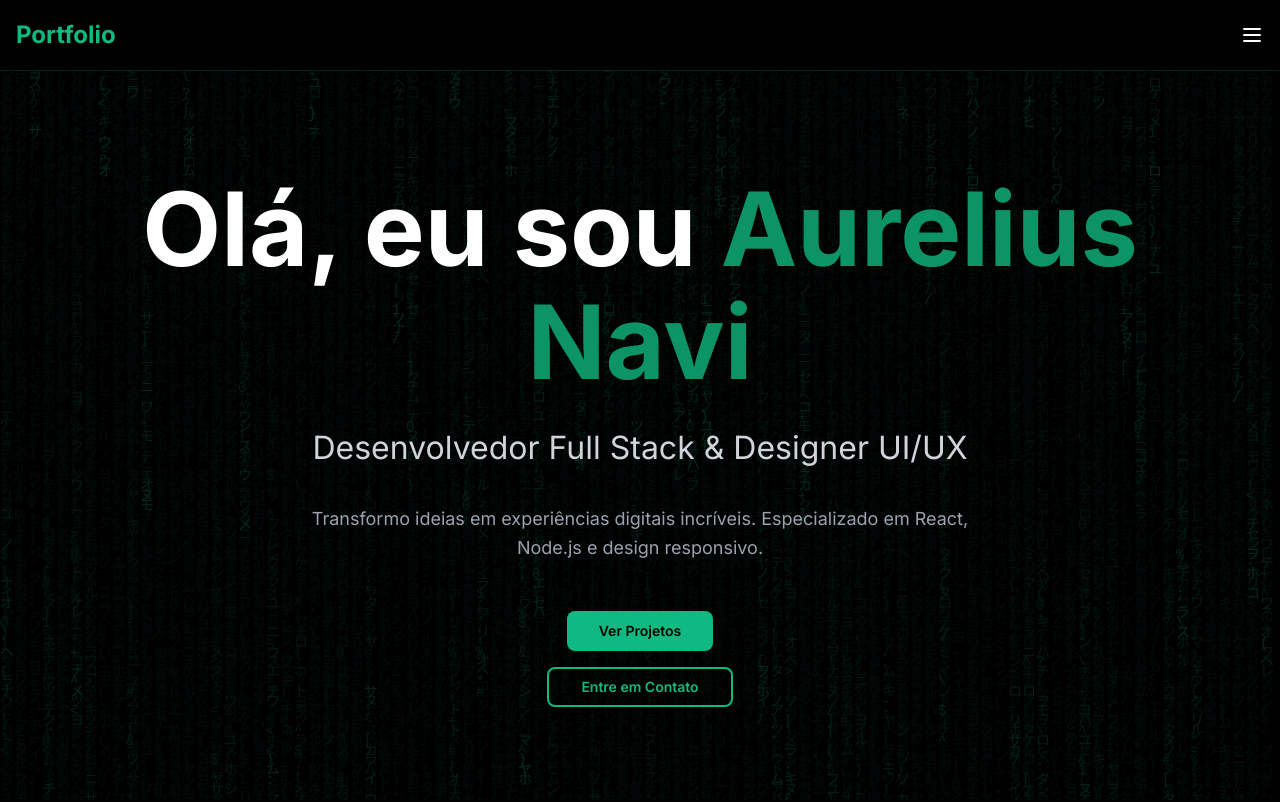
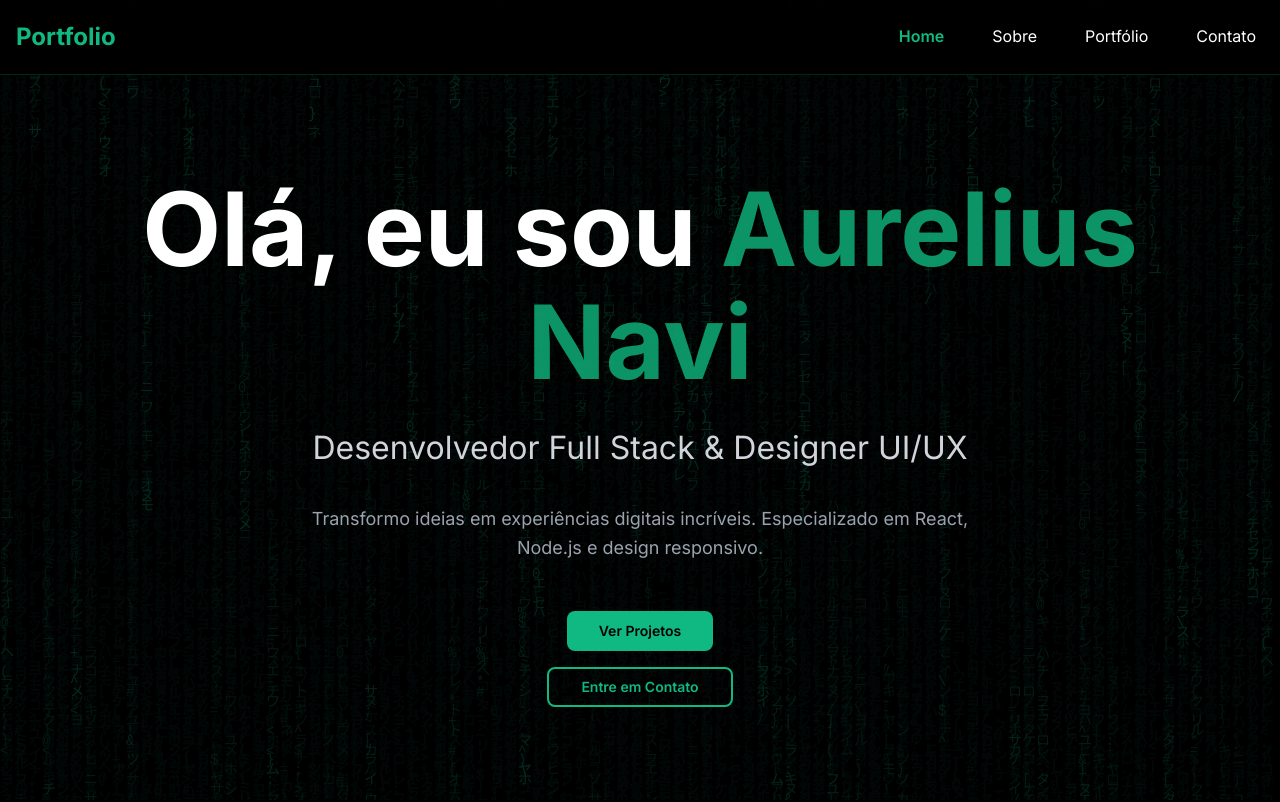
Before and after one commit to aureliusn12/Portfolio, a Next.js app: page / in a window 1280 px wide. Shown: the top 802 px of the page. Built offline with nearby package versions, Linux system fonts and the light colour scheme.

Commit message:
refatoraçao do codigo e estruturaçao de alguns arquivos

```diff
--- a/src/components/AboutSection.tsx
+++ b/src/components/AboutSection.tsx
@@ -1,8 +1,8 @@
 "use client"
 
 import { SkillCard } from "./SkillCard"
-import { personalInfo } from "@/data/personalInfo"
-import { skills } from "@/data/skills"
+import { personalInfo } from "../data/personalInfo"
+import { skills } from "../data/skills"
 
 export const AboutSection = () => {
   return (
--- a/src/components/Footer.tsx
+++ b/src/components/Footer.tsx
@@ -1,6 +1,6 @@
 "use client"
 
-import { personalInfo } from "@/data/personalInfo"
+import { personalInfo } from "../data/personalInfo"
 
 export const Footer = () => {
   return (
@@ -11,7 +11,7 @@ export const Footer = () => {
       }}
     >
       <div style={{ maxWidth: "96rem", margin: "0 auto", textAlign: "center" }}>
-        <p style={{ color: "#9ca3af" }}>© 2024 {personalInfo.name}. Todos os direitos reservados.</p>
+        <p style={{ color: "#9ca3af" }}>© 2025 {personalInfo.name}. Todos os direitos reservados.</p>
       </div>
     </footer>
   )
--- a/src/components/HeroSection.tsx
+++ b/src/components/HeroSection.tsx
@@ -1,7 +1,7 @@
 "use client"
 
-import { Button } from "@/components/ui/button"
-import { personalInfo } from "@/data/personalInfo"
+import { Button } from "../components/ui/button"
+import { personalInfo } from "../data/personalInfo"
 
 interface HeroSectionProps {
   scrollToSection: (sectionId: string) => void
@@ -82,12 +82,14 @@ export const HeroSection = ({ scrollToSection }: HeroSectionProps) => {
                 transform: "scale(1)",
               }}
               onMouseEnter={(e) => {
-                e.target.style.backgroundColor = "#059669"
-                e.target.style.transform = "scale(1.05)"
+                const target = e.target as HTMLButtonElement
+                target.style.backgroundColor = "#059669"
+                target.style.transform = "scale(1.05)"
               }}
               onMouseLeave={(e) => {
-                e.target.style.backgroundColor = "#10b981"
-                e.target.style.transform = "scale(1)"
+                const target = e.target as HTMLButtonElement
+                target.style.backgroundColor = "#10b981"
+                target.style.transform = "scale(1)"
               }}
             >
               Ver Projetos
@@ -106,14 +108,16 @@ export const HeroSection = ({ scrollToSection }: HeroSectionProps) => {
                 transform: "scale(1)",
               }}
               onMouseEnter={(e) => {
-                e.target.style.backgroundColor = "#10b981"
-                e.target.style.color = "#000000"
-                e.target.style.transform = "scale(1.05)"
+                const target = e.target as HTMLButtonElement
+                target.style.backgroundColor = "#10b981"
+                target.style.color = "#000000"
+                target.style.transform = "scale(1.05)"
               }}
               onMouseLeave={(e) => {
-                e.target.style.backgroundColor = "transparent"
-                e.target.style.color = "#10b981"
-                e.target.style.transform = "scale(1)"
+                const target = e.target as HTMLButtonElement
+                target.style.backgroundColor = "transparent"
+                target.style.color = "#10b981"
+                target.style.transform = "scale(1)"
               }}
             >
               Entre em Contato
--- a/src/components/Navigation.tsx
+++ b/src/components/Navigation.tsx
@@ -1,7 +1,4 @@
 "use client"
-
-import { useState } from "react"
-import { Menu, X } from "lucide-react"
 
 interface NavigationProps {
   activeSection: string
@@ -9,8 +6,6 @@ interface NavigationProps {
 }
 
 export const Navigation = ({ activeSection, scrollToSection }: NavigationProps) => {
-  const [isMenuOpen, setIsMenuOpen] = useState(false)
-
   const menuItems = [
     { id: "home", label: "Home" },
     { id: "about", label: "Sobre" },
@@ -20,7 +15,6 @@ export const Navigation = ({ activeSection, scrollToSection }: NavigationProps)
 
   const handleMenuClick = (sectionId: string) => {
     scrollToSection(sectionId)
-    setIsMenuOpen(false)
   }
 
   return (
@@ -36,11 +30,28 @@ export const Navigation = ({ activeSection, scrollToSection }: NavigationProps)
       }}
     >
       <div style={{ maxWidth: "1280px", margin: "0 auto", padding: "0 1rem" }}>
-        <div style={{ display: "flex", justifyContent: "space-between", alignItems: "center", padding: "1rem 0" }}>
+        <div
+          style={{
+            display: "flex",
+            justifyContent: "space-between",
+            alignItems: "center",
+            padding: "1rem 0",
+            flexWrap: "wrap",
+            gap: "1rem",
+          }}
+        >
           <div style={{ fontSize: "1.5rem", fontWeight: "bold", color: "#10b981" }}>Portfolio</div>
 
-          {/* Desktop Menu */}
-          <div style={{ display: "none" }} className="md:flex space-x-8">
+          {/* Menu sempre visível */}
+          <div
+            style={{
+              display: "flex",
+              gap: "clamp(1rem, 4vw, 2rem)",
+              flexWrap: "wrap",
+              justifyContent: "center",
+              alignItems: "center",
+            }}
+          >
             {menuItems.map((item) => (
               <button
                 key={item.id}
@@ -51,66 +62,21 @@ export const Navigation = ({ activeSection, scrollToSection }: NavigationProps)
                   background: "none",
                   border: "none",
                   cursor: "pointer",
-                  fontSize: "1rem",
+                  fontSize: "clamp(0.875rem, 2.5vw, 1rem)",
+                  fontWeight: activeSection === item.id ? "600" : "400",
+                  padding: "0.5rem",
+                  borderRadius: "0.25rem",
+                  whiteSpace: "nowrap",
                 }}
-                onMouseEnter={(e) => (e.target.style.color = "#10b981")}
-                onMouseLeave={(e) => (e.target.style.color = activeSection === item.id ? "#10b981" : "#ffffff")}
-              >
-                {item.label}
-              </button>
-            ))}
-          </div>
-
-          {/* Mobile Menu Button */}
-          <button
-            style={{
-              display: "block",
-              background: "none",
-              border: "none",
-              color: "#ffffff",
-              cursor: "pointer",
-            }}
-            className="md:hidden"
-            onClick={() => setIsMenuOpen(!isMenuOpen)}
-          >
-            {isMenuOpen ? <X size={24} /> : <Menu size={24} />}
-          </button>
-        </div>
-      </div>
-
-      {/* Mobile Menu */}
-      {isMenuOpen && (
-        <div
-          style={{
-            backgroundColor: "rgba(0, 0, 0, 0.95)",
-            backdropFilter: "blur(8px)",
-            borderTop: "1px solid rgba(16, 185, 129, 0.2)",
-          }}
-          className="md:hidden"
-        >
-          <div style={{ padding: "1rem" }}>
-            {menuItems.map((item) => (
-              <button
-                key={item.id}
-                onClick={() => handleMenuClick(item.id)}
-                style={{
-                  display: "block",
-                  width: "100%",
-                  textAlign: "left",
-                  color: "#ffffff",
-                  background: "none",
-                  border: "none",
-                  cursor: "pointer",
-                  padding: "0.5rem 0",
-                  fontSize: "1rem",
-                }}
+                onMouseEnter={(e) => ((e.target as HTMLButtonElement).style.color = "#10b981")}
+                onMouseLeave={(e) => ((e.target as HTMLButtonElement).style.color = activeSection === item.id ? "#10b981" : "#ffffff")}
               >
                 {item.label}
               </button>
             ))}
           </div>
         </div>
-      )}
+      </div>
     </nav>
   )
 }
--- a/src/components/PortfolioSection.tsx
+++ b/src/components/PortfolioSection.tsx
@@ -1,7 +1,7 @@
 "use client"
 
 import { ProjectCard } from "./ProjectCard"
-import { projects } from "@/data/projects"
+import { projects } from "../data/projects"
 
 export const PortfolioSection = () => {
   return (
--- a/src/components/ProjectCard.tsx
+++ b/src/components/ProjectCard.tsx
@@ -3,7 +3,7 @@
 import { Card, CardContent } from "@/components/ui/card"
 import { Button } from "@/components/ui/button"
 import { Github, ExternalLink } from "lucide-react"
-import type { Project } from "@/types"
+import type { Project } from "../types"
 
 interface ProjectCardProps {
   project: Project
--- a/src/components/ScrollToTopButton.tsx
+++ b/src/components/ScrollToTopButton.tsx
@@ -29,12 +29,14 @@ export const ScrollToTopButton = ({ showScrollTop, scrollToTop }: ScrollToTopBut
         zIndex: 50,
       }}
       onMouseEnter={(e) => {
-        e.target.style.backgroundColor = "#059669"
-        e.target.style.transform = "scale(1.1)"
+        const target = e.target as HTMLButtonElement
+        target.style.backgroundColor = "#059669"
+        target.style.transform = "scale(1.1)"
       }}
       onMouseLeave={(e) => {
-        e.target.style.backgroundColor = "#10b981"
-        e.target.style.transform = "scale(1)"
+        const target = e.target as HTMLButtonElement
+        target.style.backgroundColor = "#10b981"
+        target.style.transform = "scale(1)"
       }}
     >
       <ArrowUp size={24} />
--- a/src/components/SkillCard.tsx
+++ b/src/components/SkillCard.tsx
@@ -1,7 +1,7 @@
 "use client"
 
 import { Card, CardContent } from "@/components/ui/card"
-import type { Skill } from "@/types"
+import type { Skill } from "../types"
 
 interface SkillCardProps {
   skill: Skill
--- a/src/data/personalInfo.ts
+++ b/src/data/personalInfo.ts
@@ -1,13 +1,13 @@
-import type { PersonalInfo } from "@/types"
+import type { PersonalInfo } from "../types"
 
 export const personalInfo: PersonalInfo = {
   name: "Aurelius Navi",
   title: "Desenvolvedor Full Stack & Designer UI/UX",
   description:
     "Transformo ideias em experiências digitais incríveis. Especializado em React, Node.js e design responsivo.",
-  email: "seu.email@exemplo.com",
-  github: "https://github.com/seuusuario",
-  linkedin: "https://linkedin.com/in/seuusuario",
+  email: "aureliusnavi7@gmail.com",
+  github: "https://github.com/aureliusn12",
+  linkedin: "https://linkedin.com/in/aureliusnavi",
   bio: {
     title: "Desenvolvedor Apaixonado por Tecnologia",
     paragraph1:
--- a/src/data/projects.ts
+++ b/src/data/projects.ts
@@ -1,4 +1,4 @@
-import type { Project } from "@/types"
+import type { Project } from "../types"
 
 export const projects: Project[] = [
   {
--- a/src/data/skills.ts
+++ b/src/data/skills.ts
@@ -1,5 +1,5 @@
 import { Code, Palette, Smartphone } from "lucide-react"
-import type { Skill } from "@/types"
+import type { Skill } from "../types"
 
 export const skills: Skill[] = [
   {
```
Also changed, not shown: src/components/ContactSection.tsx (+21 -15 lines).
